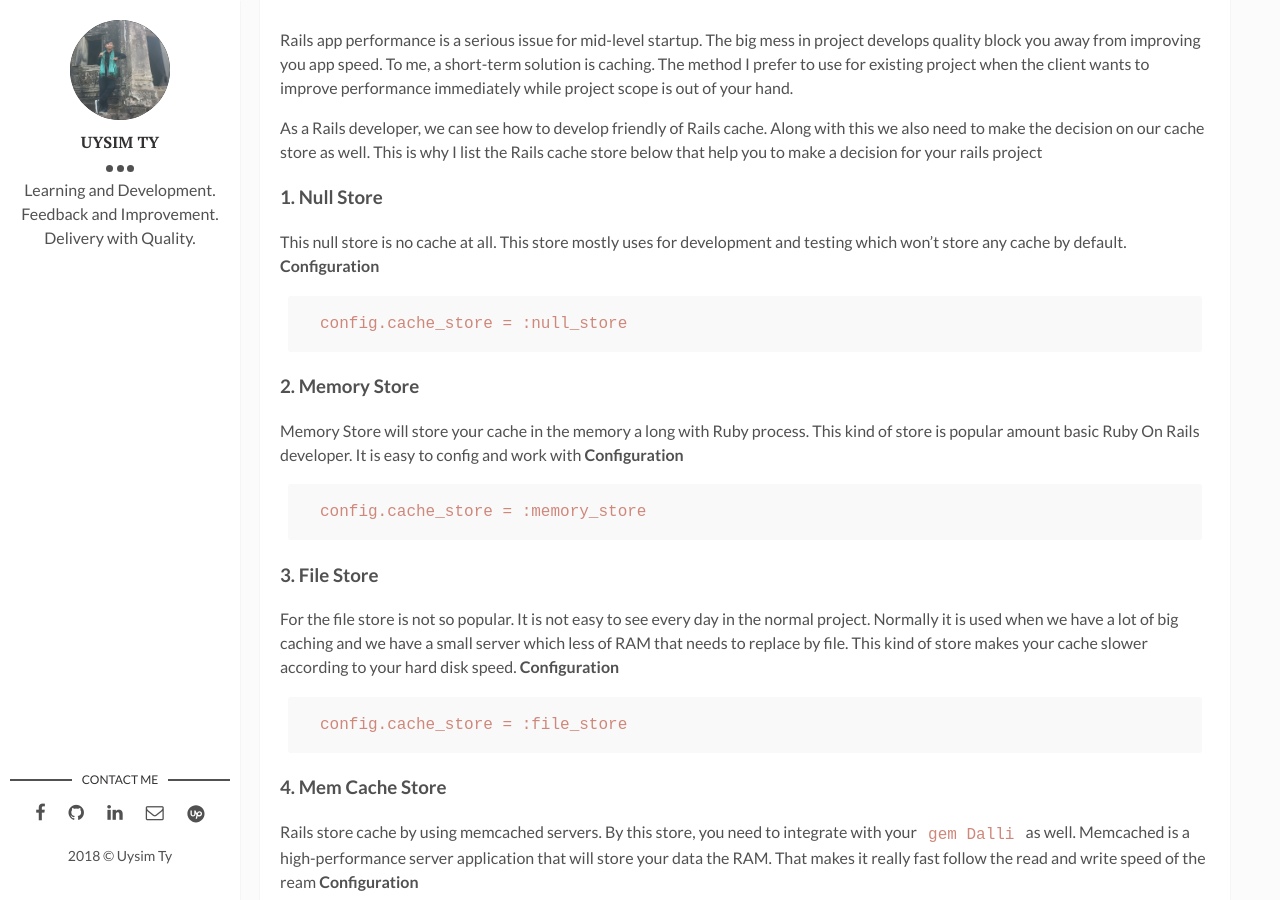
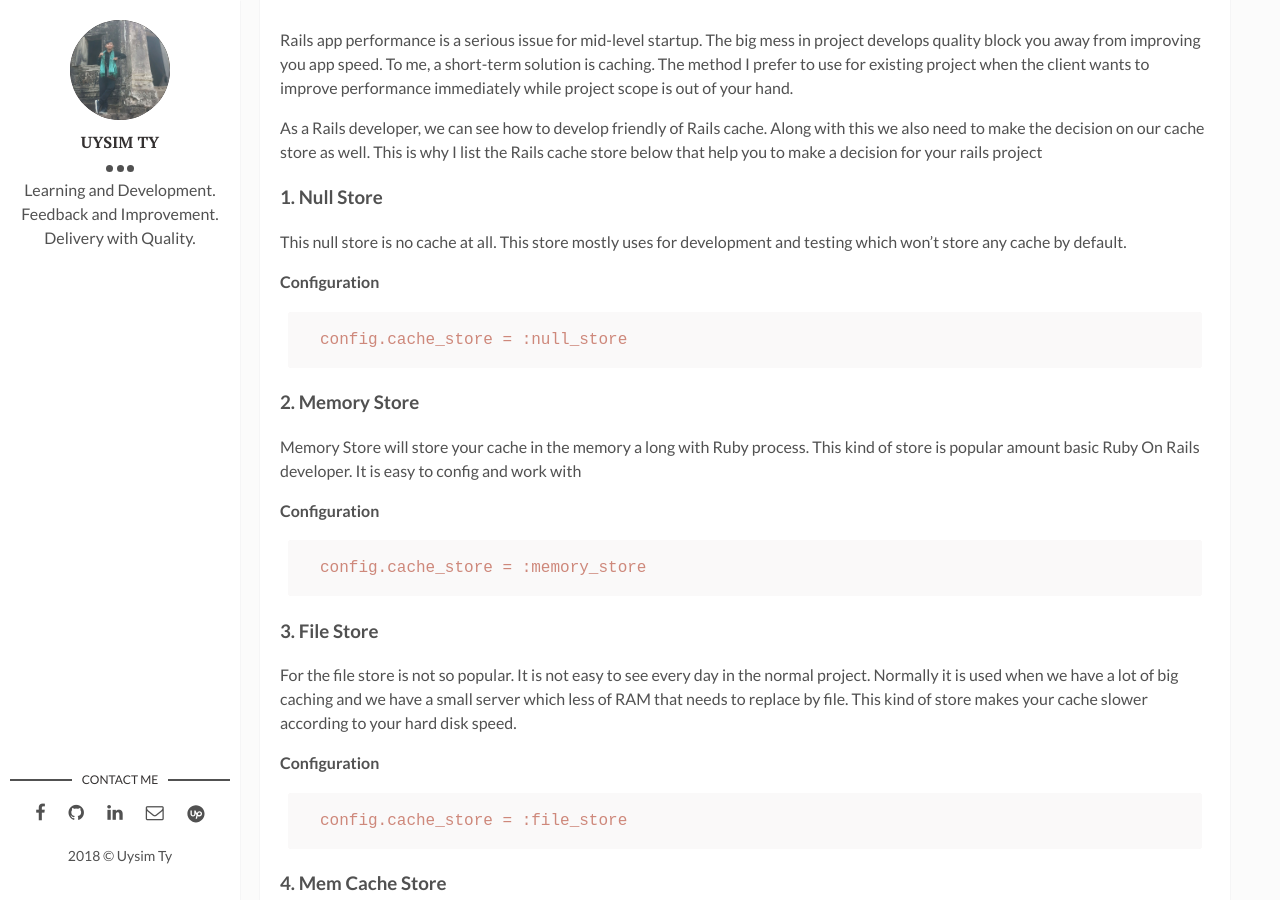
Before and after one commit to Uysim/uysim.github.io, a Jekyll site: the page built from _posts/2018-08-24-rails-cache-store.md, in a window 1280 px wide and 900 px high, scrolled down 682 px. Built offline with Jekyll 4.4.1, drawn with Linux system fonts in a browser that asks for light colours.

Commit message:
fix cache store blog

````diff
--- a/_posts/2018-08-24-rails-cache-store.md
+++ b/_posts/2018-08-24-rails-cache-store.md
@@ -14,6 +14,7 @@ As a Rails developer, we can see how to develop friendly of Rails cache. Along w
 
 ### 1. Null Store
 This null store is no cache at all. This store mostly uses for development and testing which won't store any cache by default.
+
 **Configuration**
 ```
 config.cache_store = :null_store
@@ -21,6 +22,7 @@ config.cache_store = :null_store
 
 ### 2. Memory Store
 Memory Store will store your cache in the memory a long with Ruby process. This kind of store is popular amount basic Ruby On Rails developer. It is easy to config and work with
+
 **Configuration**
 ```
 config.cache_store = :memory_store
@@ -28,6 +30,7 @@ config.cache_store = :memory_store
 
 ### 3. File Store
 For the file store is not so popular. It is not easy to see every day in the normal project. Normally it is used when we have a lot of big caching and we have a small server which less of RAM that needs to replace by file. This kind of store makes your cache slower according to your hard disk speed.
+
 **Configuration**
 ```
 config.cache_store = :file_store
@@ -35,6 +38,7 @@ config.cache_store = :file_store
 
 ### 4. Mem Cache Store
 Rails store cache by using memcached servers. By this store, you need to integrate with your `gem Dalli` as well. Memcached is a high-performance server application that will store your data the RAM. That makes it really fast follow the read and write speed of the ream
+
 **Configuration**
 ```
 config.cache_store = :mem_cache_store
@@ -42,6 +46,7 @@ config.cache_store = :mem_cache_store
 
 ### 5. Redis Cache Store
 The cache will be stored on the **redis server**. Also, you need to integrate with `gem redis` for this cache store. Redis have known as a fast performance dataset that has been used as the database. This store count as the most advanced Rails cache store which is popular for all production application.
+
 **Configuration**
 ```
 config.cache_store = :mem_cache_store
--- a/assets/css/scss/parts/_home-page.scss
+++ b/assets/css/scss/parts/_home-page.scss
@@ -114,6 +114,10 @@
         padding: 5px;
         font-size: 18px;
         transition: all 350ms cubic-bezier(0.13, 0.43, 0.54, 1.82);
+        img {
+          width: 18px;
+          height: 18px;
+        }
         &:hover {
           color: $dark;
           transform: scale(1.2);
````
